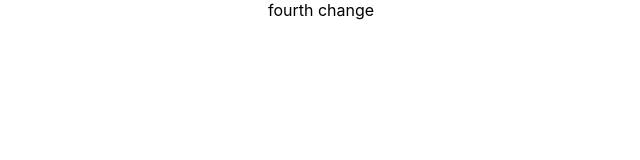
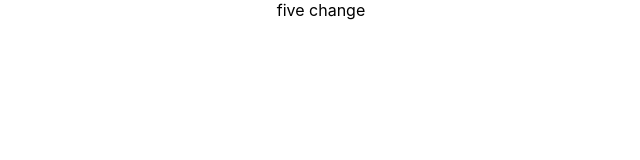
Before and after one commit to Chidanandakm/testing2, a React (Create React App) app: page / in a window 1280 px wide. Shown: the top 160 px of the page, without its empty margins (319-959 px from the left). Built offline with nearby package versions, Linux system fonts and the light colour scheme.

Commit message:
fifth commit

```diff
--- a/src/App.js
+++ b/src/App.js
@@ -4,7 +4,7 @@ import './App.css';
 function App() {
   return (
     <div className="App">
-      fourth change
+      five change
     </div>
   );
 }
```
